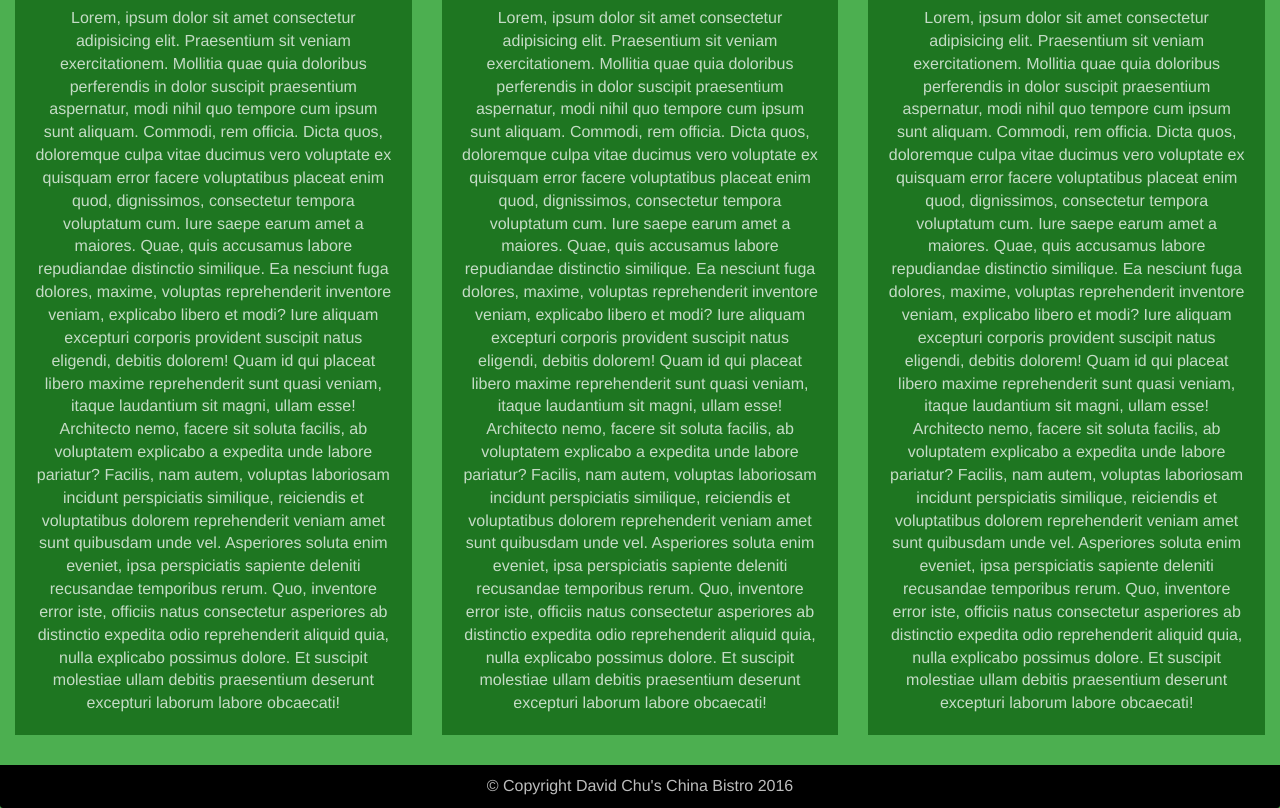
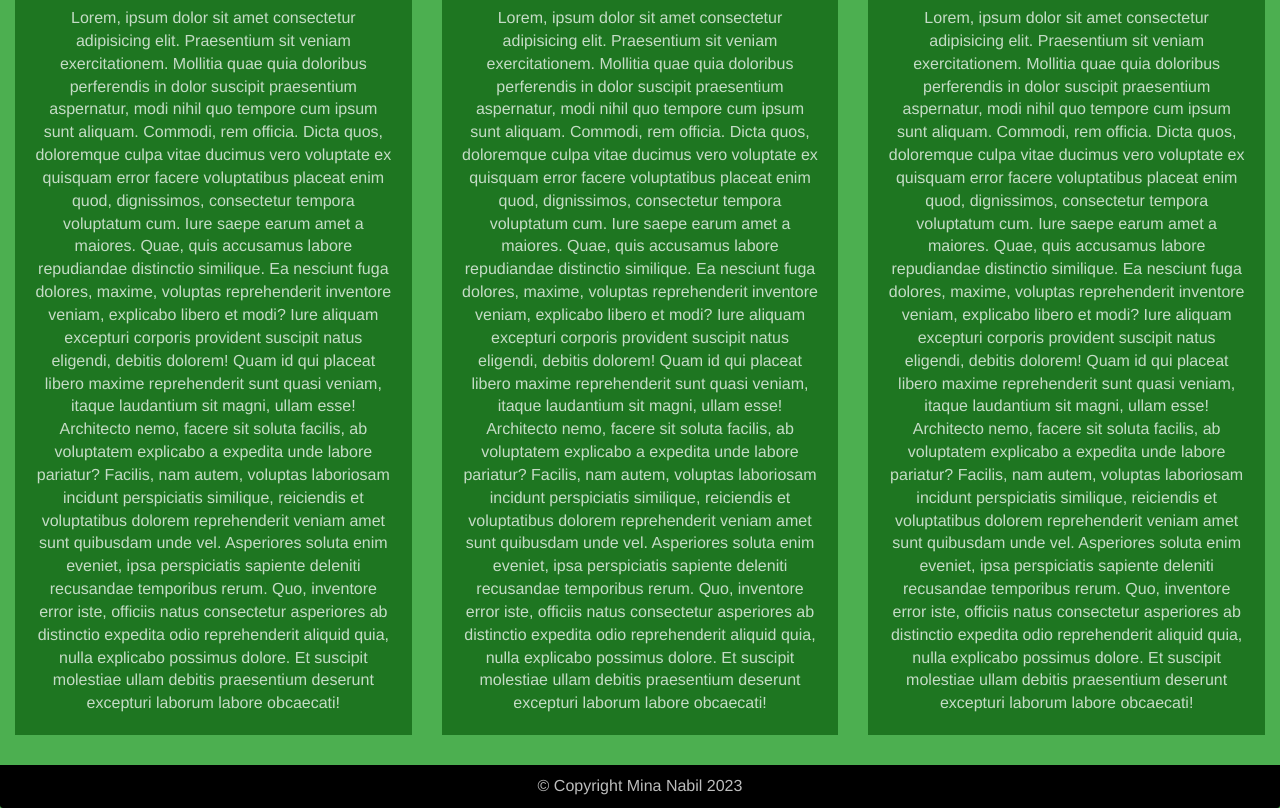
Before and after one commit to minasanta/module3-solution, a plain HTML site: page index.html in a window 1280 px wide. Shown: the part 192-1000 px from the top of the page. Drawn offline with Linux system fonts and the light colour scheme.

Commit message:
Update index.html

```diff
--- a/index.html
+++ b/index.html
@@ -121,7 +121,7 @@
   <!-- Main content -->
   <!-- Footer -->
   <footer class="panel-footer" id="footer">
-    <div class="text-center">&copy; Copyright David Chu's China Bistro 2016</div>
+    <div class="text-center">&copy; Copyright Mina Nabil 2023</div>
   </footer>
   <!-- Footer -->
   <!-- jQuery (Bootstrap JS plugins depend on it) -->
```
